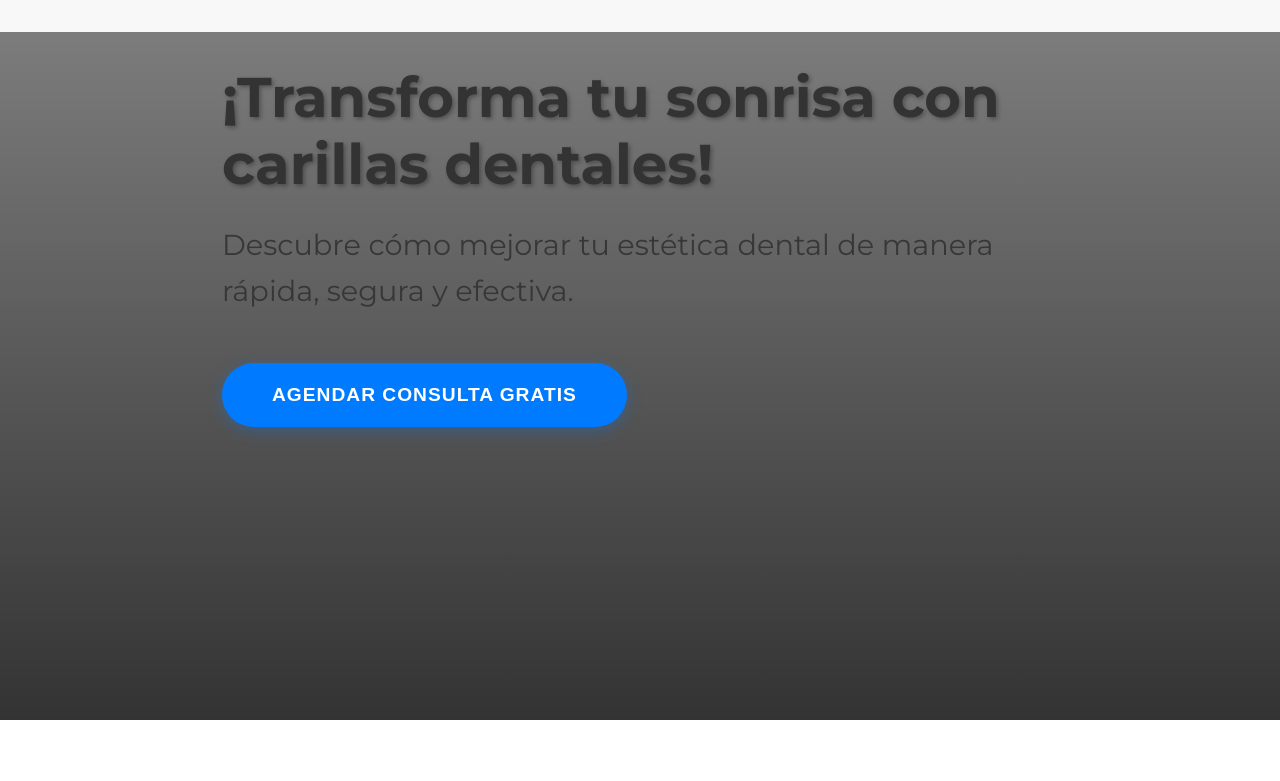
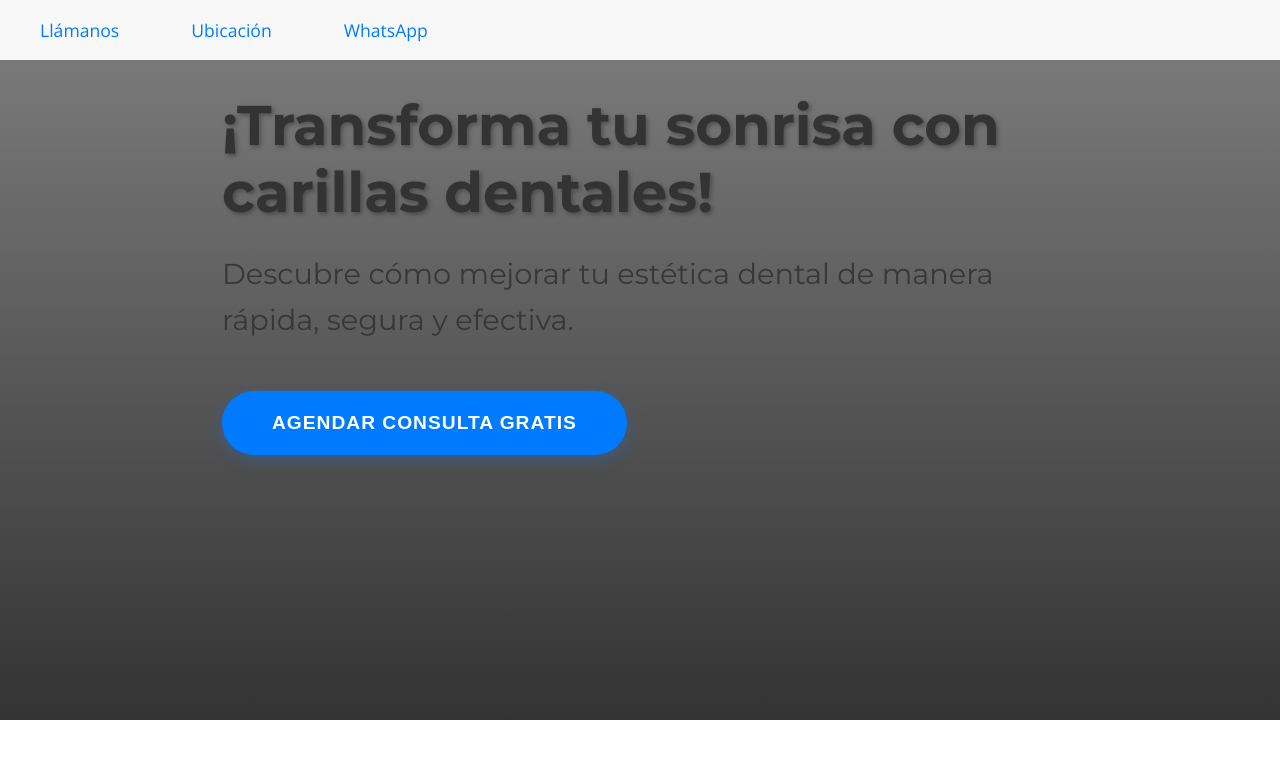
Before and after one commit to sandovaldavid/Carillas-Dentales-LandingPage, a plain HTML site: page index.html in a window 1280 px wide. Shown: the top 781 px of the page. Drawn offline with nearby package versions, Linux system fonts and the light colour scheme.

Commit message:
💄 Enhance contact info links with tooltips and additional text for better accessibility

```diff
--- a/index.html
+++ b/index.html
@@ -18,9 +18,18 @@
     <header>
         <nav>
             <div class="contact-info">
-                <a href="tel:+123456789"><i class="fas fa-phone"></i></a>
-                <a href="#ubicacion"><i class="fas fa-map-marker-alt"></i></a>
-                <a href="https://wa.me/123456789"><i class="fab fa-whatsapp"></i></a>
+                <a href="tel:+123456789" data-tooltip="Llamar ahora">
+                    <i class="fas fa-phone"></i>
+                    <span class="hide-mobile">Llámanos</span>
+                </a>
+                <a href="#ubicacion" data-tooltip="Ver ubicación">
+                    <i class="fas fa-map-marker-alt"></i>
+                    <span class="hide-mobile">Ubicación</span>
+                </a>
+                <a href="https://wa.me/123456789" data-tooltip="Chatear por WhatsApp">
+                    <i class="fab fa-whatsapp"></i>
+                    <span class="hide-mobile">WhatsApp</span>
+                </a>
             </div>
         </nav>
         <div class="hero">
```
